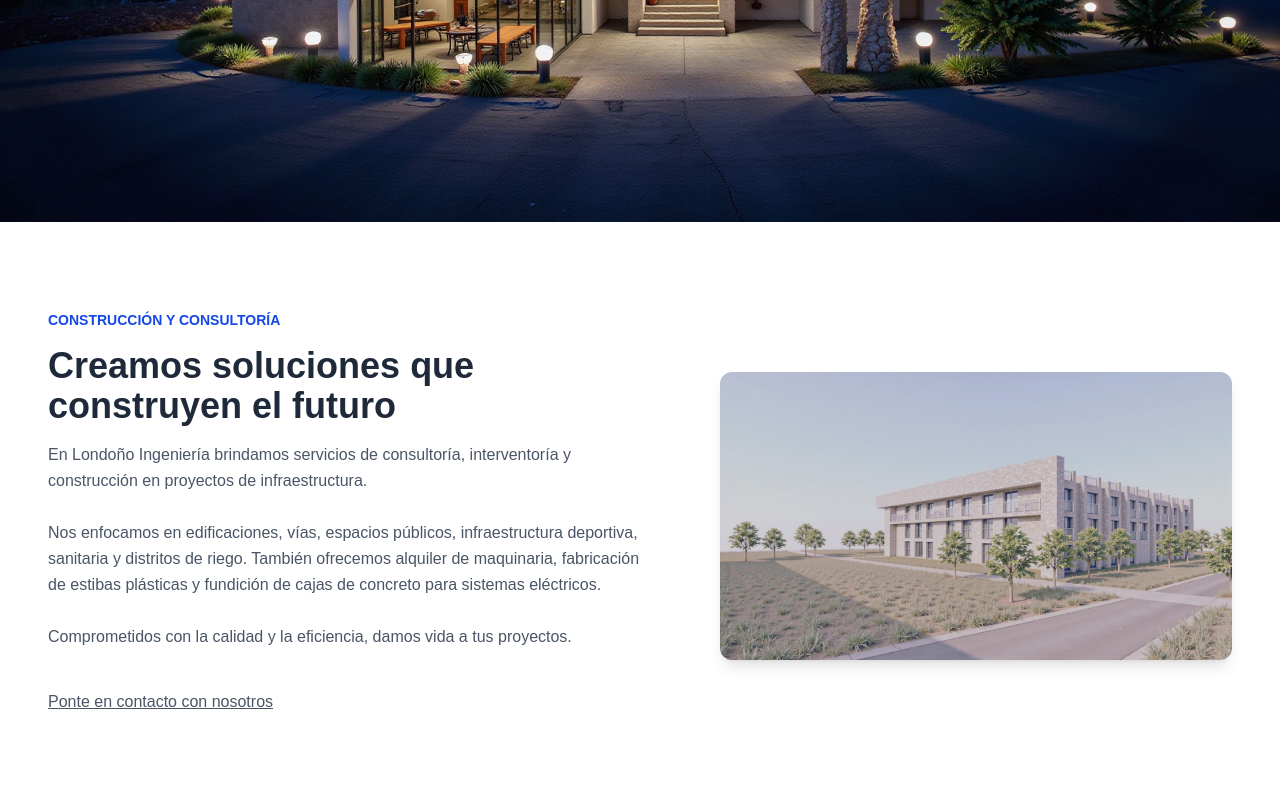
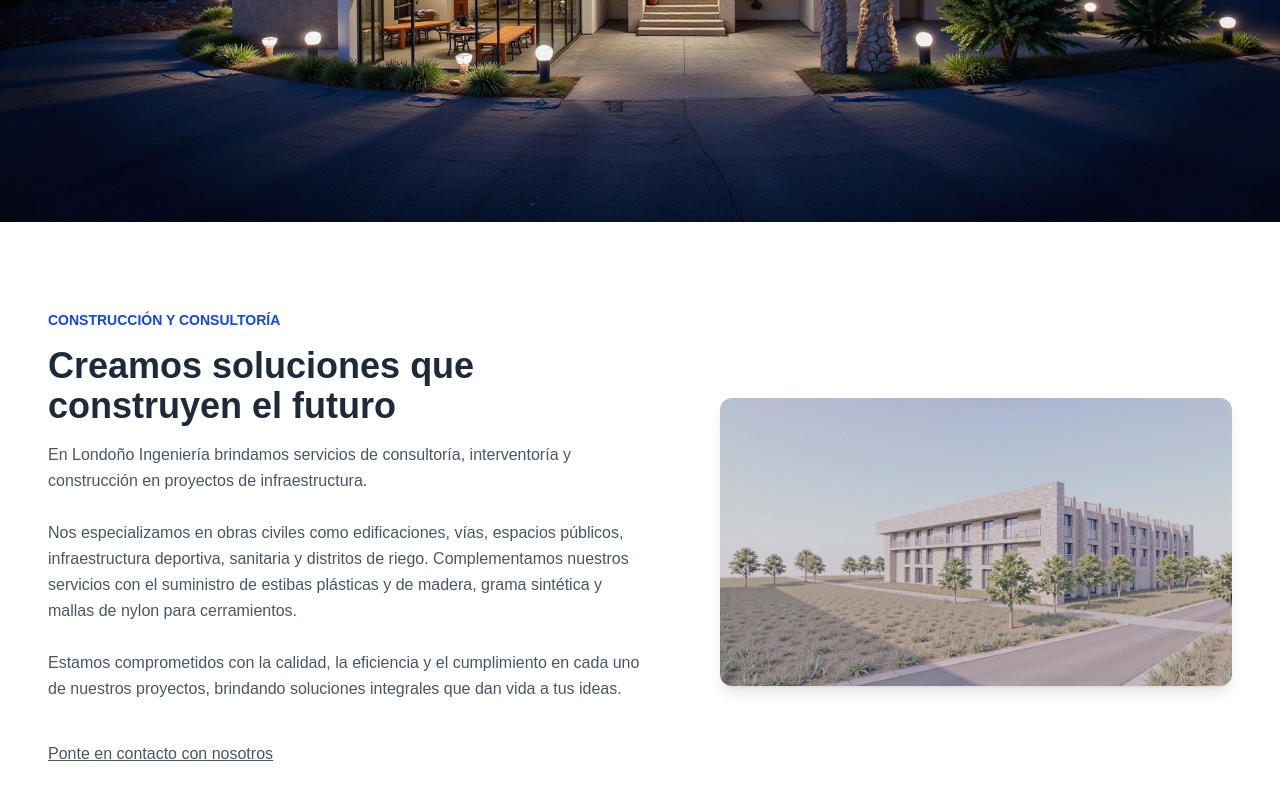
Before and after one commit to castolo10a/londono-ingenieria, a Next.js app: page / in a window 1280 px wide. Shown: the part 418-1218 px from the top of the page. Built offline with nearby package versions, Linux system fonts and the light colour scheme.

Commit message:
feat: change copy to about us

```diff
--- a/src/templates/aboutUs/aboutUs.tsx
+++ b/src/templates/aboutUs/aboutUs.tsx
@@ -17,11 +17,13 @@ export const AboutUs = () => {
         <p className="text-gray-600 text-base leading-relaxed">
           En Londoño Ingeniería brindamos servicios de consultoría,
           interventoría y construcción en proyectos de infraestructura. <br /><br /> Nos
-          enfocamos en edificaciones, vías, espacios públicos, infraestructura
-          deportiva, sanitaria y distritos de riego. También ofrecemos alquiler
-          de maquinaria, fabricación de estibas plásticas y fundición de cajas
-          de concreto para sistemas eléctricos. <br /><br /> Comprometidos con la calidad y
-          la eficiencia, damos vida a tus proyectos.
+          especializamos en obras civiles como edificaciones, vías, espacios
+          públicos, infraestructura deportiva, sanitaria y distritos de riego.
+          Complementamos nuestros servicios con el suministro de estibas
+          plásticas y de madera, grama sintética y
+          mallas de nylon para cerramientos. <br /><br /> Estamos comprometidos con la
+          calidad, la eficiencia y el cumplimiento en cada uno de nuestros
+          proyectos, brindando soluciones integrales que dan vida a tus ideas.
         </p>
         <a
           href="#Contact"
```
